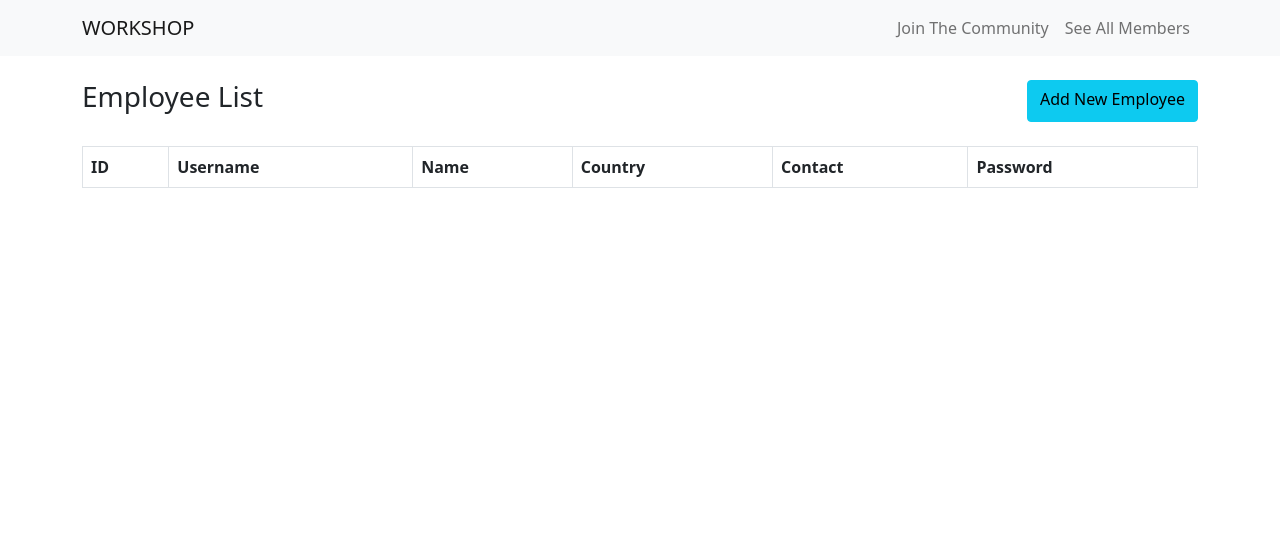
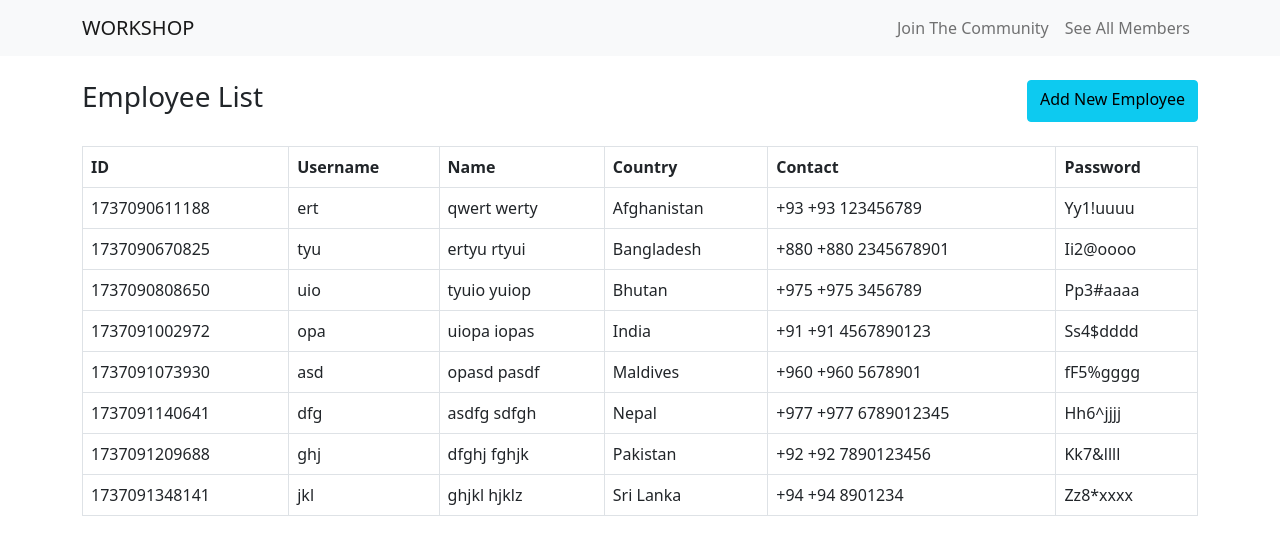
Before and after one commit to mohsina-rifa/Workshop, a Vue app: page /see-all-members in a window 1280 px wide. Shown: the top 554 px of the page. Built offline with nearby package versions, Linux system fonts and the light colour scheme; data requests are answered from the project's data file.

Commit message:
Fetch all data to Employee.vue from db.json

```diff
--- a/src/components/Employee.vue
+++ b/src/components/Employee.vue
@@ -1,7 +1,7 @@
 <script setup lang="ts">
-import { useEmployeeStore } from "../stores/employeeStore";
-
-const employeeStore = useEmployeeStore();
+import { ref, onMounted } from "vue";
+import type { EmployeeRecord } from "../types/auth.ts";
+import axios from "axios";
 
 const SAARCCountryCodes = new Map<string, string>([
   ["Afghanistan", "+93"],
@@ -13,6 +13,17 @@ const SAARCCountryCodes = new Map<string, string>([
   ["Pakistan", "+92"],
   ["Sri Lanka", "+94"],
 ]);
+
+const employees = ref<EmployeeRecord[]>([]);
+
+onMounted(async () => {
+  try {
+    const response = await axios.get("http://localhost:3000/employees");
+    employees.value = response.data;
+  } catch (error) {
+    console.error("Failed to fetch employee data:", error);
+  }
+});
 </script>
 
 <template>
@@ -36,10 +47,7 @@ const SAARCCountryCodes = new Map<string, string>([
           </tr>
         </thead>
         <tbody>
-          <tr
-            v-for="employee in employeeStore.getEmployeeList"
-            :key="employee.id"
-          >
+          <tr v-for="employee in employees" :key="employee.id">
             <td>{{ employee.id }}</td>
             <td>{{ employee.username }}</td>
             <td>{{ employee.name }}</td>
--- a/src/components/Navbar.vue
+++ b/src/components/Navbar.vue
@@ -9,7 +9,7 @@ import Username from "../reusable/Username.vue";
 const userNamePlaceHolder = "e.g. khi0ne";
 
 const admin = ref<Admin>({
-  username: "admin",
+  username: "workshopadmin",
   password: "w0rksh0p@dmin",
 });
 
```
